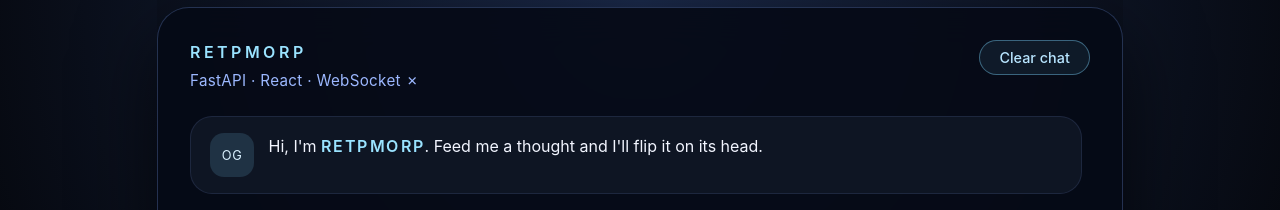
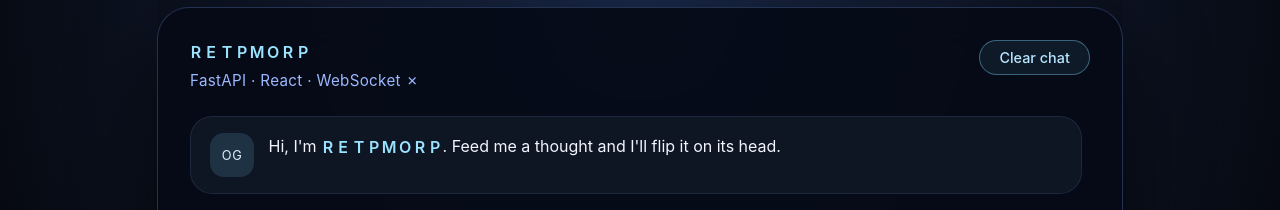
Before and after one commit to chocoisntlate/tpmorp, a React app in the folder frontend/: page / in a window 1280 px wide. Shown: the top 210 px of the page. Built offline with nearby package versions, Linux system fonts and the light colour scheme; no server answers; the HTML template or start-up script is replaced by a standard one.

Commit message:
Improve prompts

```diff
--- a/frontend/src/App.css
+++ b/frontend/src/App.css
@@ -34,24 +34,30 @@ body,
 
 .retpmorp-word {
   --retpmorp-start-delay: 2200ms;
+  --retpmorp-letter-width: 0.88em;
+  --retpmorp-letter-height: 1.35em;
   display: inline-flex;
-  gap: 0.04em;
-  letter-spacing: 0.08em;
+  gap: 0.08em;
+  letter-spacing: 0;
   text-transform: uppercase;
-  perspective: 500px;
+  perspective: 900px;
 }
 
 .retpmorp-word--title {
   font-size: 1rem;
-  letter-spacing: 0.18em;
+  letter-spacing: 0.12em;
 }
 
 .retpmorp-letter {
   position: relative;
-  display: inline-block;
-  min-width: 0.7ch;
+  display: inline-flex;
+  width: var(--retpmorp-letter-width);
+  height: var(--retpmorp-letter-height);
+  align-items: center;
+  justify-content: center;
   color: transparent;
   font-weight: 600;
+  transform-style: preserve-3d;
 }
 
 .retpmorp-letter::before,
@@ -62,6 +68,7 @@ body,
   align-items: center;
   justify-content: center;
   width: 100%;
+  line-height: 1;
   backface-visibility: hidden;
   transform-origin: center;
 }
@@ -69,6 +76,7 @@ body,
 .retpmorp-letter::before {
   content: attr(data-from);
   color: rgba(255, 255, 255, 0.28);
+  transform: rotateX(0deg);
   animation: retpmorp-flip-out
       900ms
       calc(var(--retpmorp-start-delay, 0ms) + var(--retpmorp-delay, 0ms))
@@ -79,7 +87,7 @@ body,
 .retpmorp-letter::after {
   content: attr(data-to);
   color: #9ae3ff;
-  transform: rotateX(-90deg) translateZ(6px);
+  transform: rotateX(-90deg);
   animation: retpmorp-flip-in
       900ms
       calc(var(--retpmorp-start-delay, 0ms) + var(--retpmorp-delay, 0ms))
@@ -283,29 +291,30 @@ header {
 @keyframes retpmorp-flip-out {
   0% {
     opacity: 1;
-    transform: rotateX(0deg) translateZ(0);
+    transform: rotateX(0deg);
   }
   55% {
     opacity: 0;
-    transform: rotateX(90deg) translateZ(6px);
+    transform: rotateX(90deg);
   }
   100% {
     opacity: 0;
-    transform: rotateX(90deg) translateZ(6px);
+    transform: rotateX(90deg);
   }
 }
 
 @keyframes retpmorp-flip-in {
   0% {
     opacity: 0;
-    transform: rotateX(-90deg) translateZ(6px);
+    transform: rotateX(-90deg);
   }
   45% {
     opacity: 0;
-    transform: rotateX(-90deg) translateZ(6px);
+    transform: rotateX(-90deg);
   }
   100% {
     opacity: 1;
-    transform: rotateX(0) translateZ(0);
+    transform: rotateX(0);
   }
+
 }
```
Also changed, not shown: 2 other files (tests, documents, lock files or other folders).
